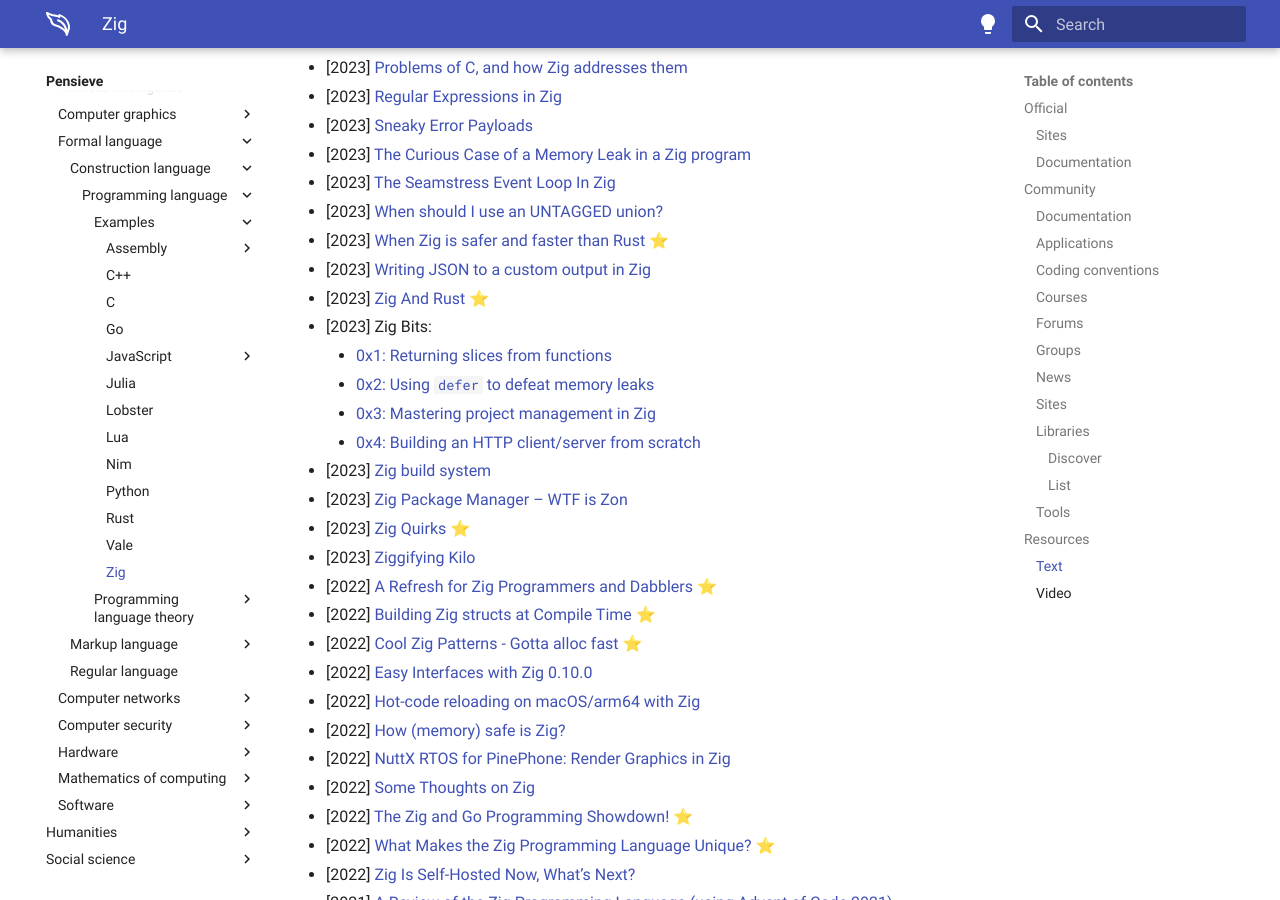
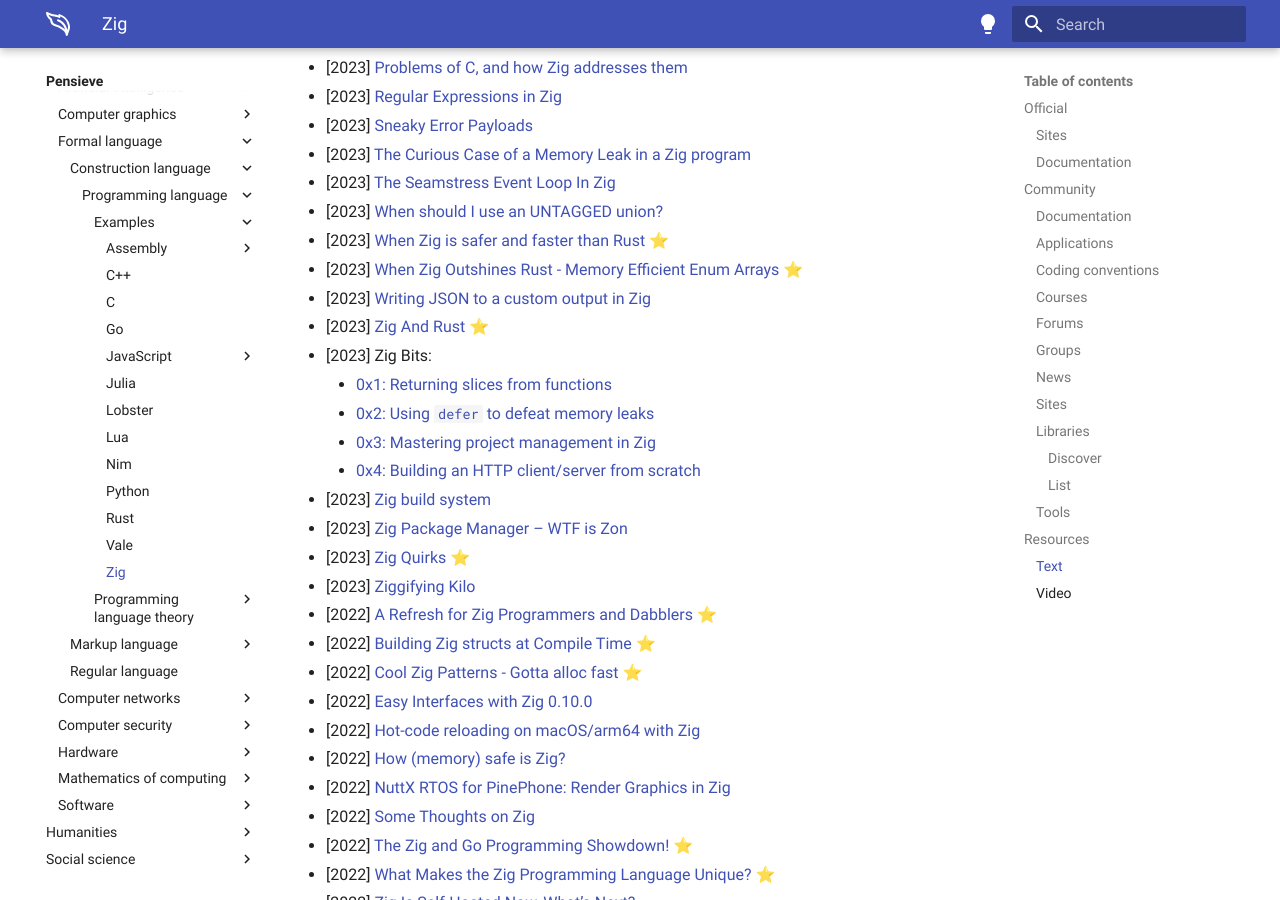
Before and after one commit to paveloom/paveloom.dev, an MkDocs documentation site: the page built from content/pensieve/zig.md, in a window 1280 px wide and 900 px high, scrolled down 2289 px. Built offline with MkDocs 1.6.1 and Material for MkDocs 9.7.7, drawn with Linux system fonts in a browser that asks for light colours.

Commit message:
Pensieve: update the Zig page.

```diff
--- a/content/pensieve/zig.md
+++ b/content/pensieve/zig.md
@@ -88,6 +88,7 @@
 - [2023] [The Seamstress Event Loop In Zig](https://ryleealanza.org/2023/06/21/The-Seamstress-Event-Loop-in-Zig.html)
 - [2023] [When should I use an UNTAGGED union?](https://zig.news/kristoff/when-should-i-use-an-untagged-union-56ek)
 - [2023] [When Zig is safer and faster than Rust](https://zackoverflow.dev/writing/unsafe-rust-vs-zig) ⭐
+- [2023] [When Zig Outshines Rust - Memory Efficient Enum Arrays](https://alic.dev/blog/dense-enums) ⭐
 - [2023] [Writing JSON to a custom output in Zig](https://www.openmymind.net/Writing-Json-To-A-Custom-Output-in-Zig)
 - [2023] [Zig And Rust](https://matklad.github.io/2023/03/26/zig-and-rust.html) ⭐
 - [2023] Zig Bits:
```
